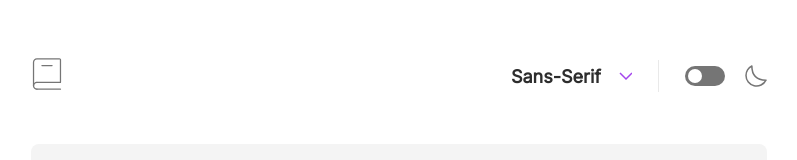
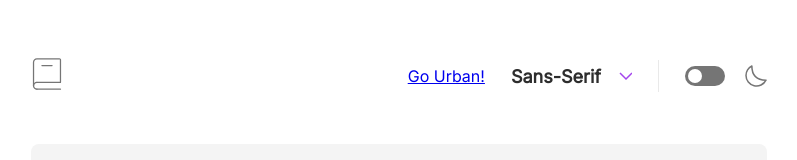
Before and after one commit to Dastan64/dictionary, a Vue app: page / in a window 1280 px wide. Shown: the top 160 px of the page, without its empty margins (241-1038 px from the left). Built offline with nearby package versions, Linux system fonts and the light colour scheme.

Commit message:
fix: changed document title

```diff
--- a/index.html
+++ b/index.html
@@ -8,7 +8,7 @@
   <link rel='preconnect' href='https://fonts.gstatic.com' crossorigin>
   <link href='https://fonts.googleapis.com/css2?family=Inconsolata&family=Inter&family=Lora:ital@0;1&display=swap'
         rel='stylesheet'>
-  <title>Vite App</title>
+  <title>Dictionary Odyssey</title>
 </head>
 <body>
   <div id='app'></div>
--- a/src/components/Header/Header.vue
+++ b/src/components/Header/Header.vue
@@ -5,11 +5,11 @@ import logo from '@/assets/images/logo.svg';
 //Components
 import ThemeSwitcher from '@/components/ThemeSwitcher/ThemeSwitcher.vue';
 import FontSwitcher from '@/components/FontSwitcher/FontSwitcher.vue';
-import Search from '@/components/Header/Search/Search.vue';
 
 //Core
 import { useThemeStore } from '@/stores/theme/theme';
 import { storeToRefs } from 'pinia';
+import Search from './Search/Search.vue';
 
 const store = useThemeStore();
 const { isDarkTheme } = storeToRefs(store);
@@ -23,10 +23,15 @@ const { isDarkTheme } = storeToRefs(store);
           <img width="32" height="32" :src="logo" alt="Dictionary" class="header__logo" />
         </figure>
       </router-link>
-      <div class="header__settings">
-        <FontSwitcher :isDarkTheme="isDarkTheme" />
-        <span class="split-line"></span>
-        <ThemeSwitcher isDarkTheme="isDarkTheme" />
+      <div class="header__right">
+        <nav class="header__nav">
+          <router-link to="/urban">Go Urban!</router-link>
+        </nav>
+        <div class="header__settings">
+          <FontSwitcher :isDarkTheme="isDarkTheme" />
+          <span class="split-line"></span>
+          <ThemeSwitcher isDarkTheme="isDarkTheme" />
+        </div>
       </div>
     </div>
     <Search />
@@ -51,11 +56,17 @@ const { isDarkTheme } = storeToRefs(store);
     }
   }
 
+  &__right {
+    display: flex;
+    align-items: center;
+    gap: 26px;
+    margin-left: auto;
+  }
+
   &__settings {
     display: flex;
     align-items: center;
     gap: 26px;
-    margin-left: auto;
 
     @media screen and (max-width: 576px) {
       gap: 16px;
--- a/src/router/router.ts
+++ b/src/router/router.ts
@@ -1,5 +1,5 @@
 import NotFoundThumb from '@/components/NotFoundThumb/NotFoundThumb.vue';
-import { createRouter, createWebHashHistory } from 'vue-router';
+import { createRouter, createWebHistory } from 'vue-router';
 import Home from '@/views/Home/Home.vue';
 import Search from '@/views/Search/Search.vue';
 
@@ -19,7 +19,7 @@ const routes = [
 ];
 
 const router = createRouter({
-  history: createWebHashHistory(),
+  history: createWebHistory(),
   routes,
 });
 
--- a/src/views/Search/Search.vue
+++ b/src/views/Search/Search.vue
@@ -9,7 +9,7 @@ import { useRoute } from 'vue-router';
 import { watch } from 'vue';
 
 const store = useInfoStore();
-const { error, status, info } = storeToRefs(store);
+const { error, status } = storeToRefs(store);
 
 const route = useRoute();
 const word = route.params.word;
```
